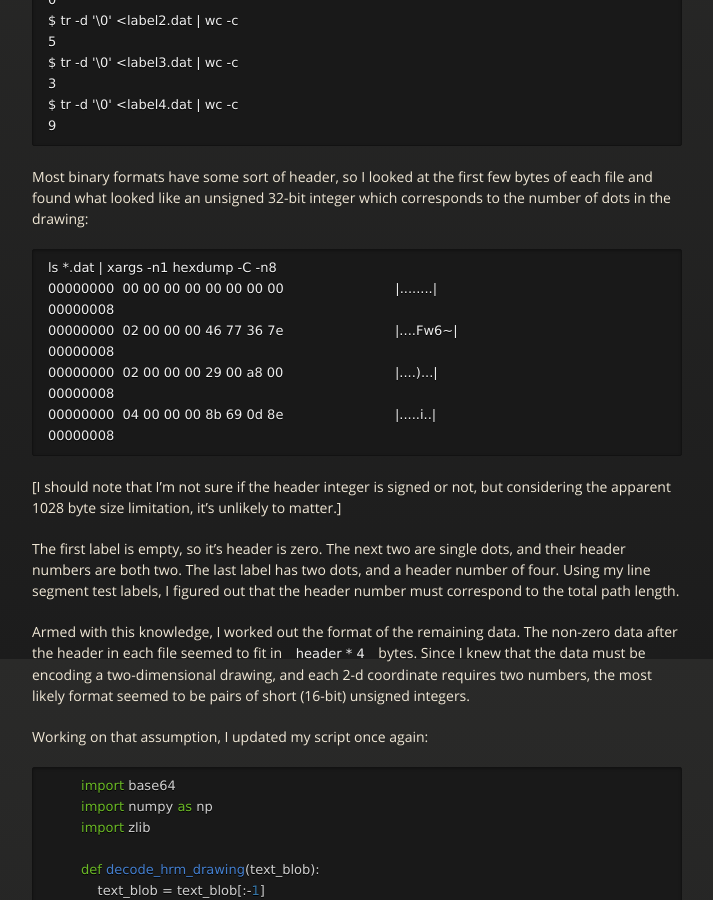
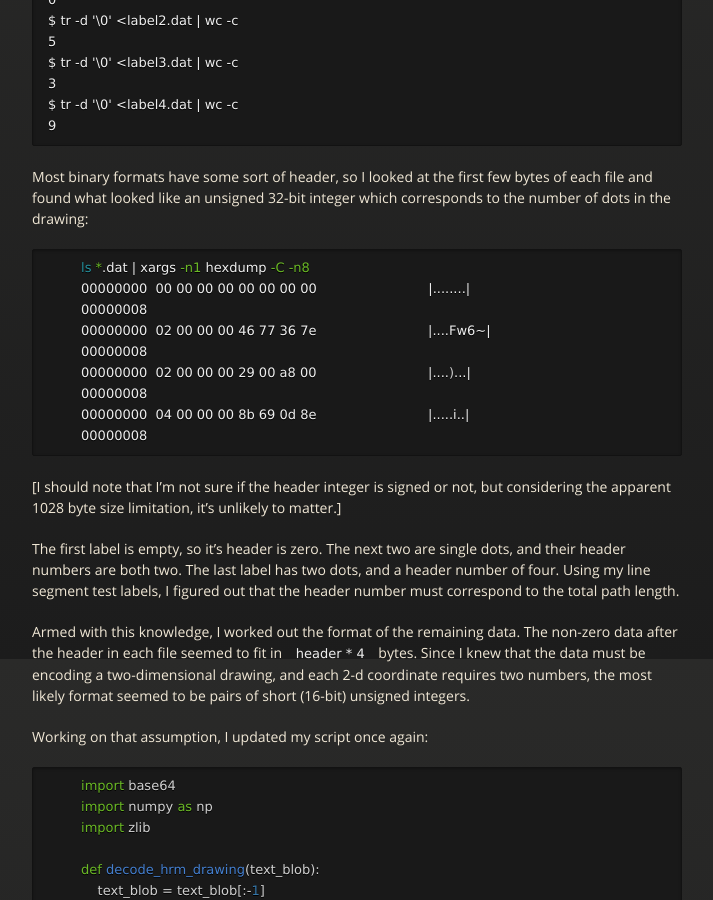
Before and after one commit to perimosocordiae/perimosocordiae.github.io, a Jekyll site: the page built from _posts/2015-12-11-pyhrm.md, in a window 1280 px wide and 900 px high, scrolled down 5641 px. Shown: the whole window, without its empty margins (283-996 px from the left). Built offline with Jekyll 4.4.1, drawn with Linux system fonts in a browser that asks for light colours; nearby versions of some CDN libraries.

Commit message:
Another test

```diff
--- a/_posts/2015-12-11-pyhrm.md
+++ b/_posts/2015-12-11-pyhrm.md
@@ -217,6 +217,8 @@ Most binary formats have some sort of header, so I looked at the first few bytes
 of each file and found what looked like an unsigned 32-bit integer which
 corresponds to the number of dots in the drawing:
 
+
+{% highlight shell %}
 	ls *.dat | xargs -n1 hexdump -C -n8
 	00000000  00 00 00 00 00 00 00 00                           |........|
 	00000008
@@ -226,6 +228,8 @@ corresponds to the number of dots in the drawing:
 	00000008
 	00000000  04 00 00 00 8b 69 0d 8e                           |.....i..|
 	00000008
+{% endhighlight %}
+
 
 [I should note that I'm not sure if the header integer is signed or not, but considering the apparent 1028 byte size limitation, it's unlikely to matter.]
 
```
